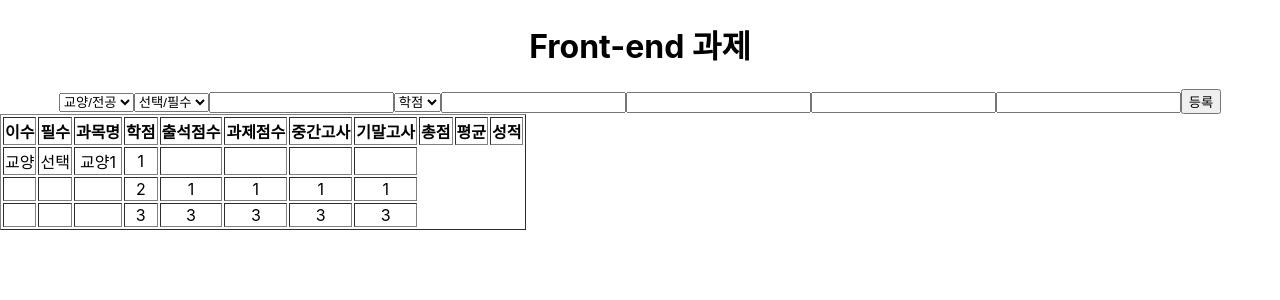
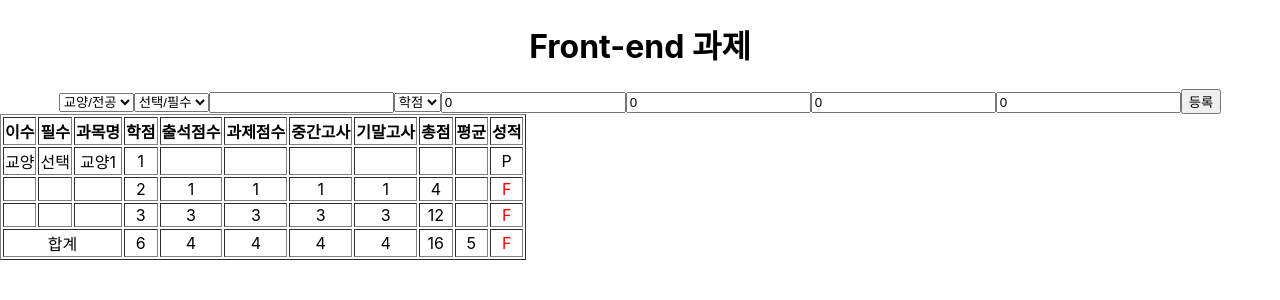
Before and after one commit to seungmin-park/frontend_subject, a React (Create React App) app: page / in a window 1280 px wide. Shown: the top 300 px of the page. Built offline with nearby package versions, Linux system fonts and the light colour scheme.

Commit message:
성적 데이터 추가 기능 개발

```diff
--- a/src/component/CreateGrade.js
+++ b/src/component/CreateGrade.js
@@ -1,29 +1,34 @@
 import React from 'react';
 
-function CreateGrade({course, required,name, credit, attend, task,midterm, final,onChange, onCreate}){
+function CreateGrade({name, attend, task,midterm, final,onChange, onCreate}){
     return (
         <div>
-                <select name='course'>
+                <select name='course' onChange={onChange}>
                     <option value={""}>교양/전공</option>
                     <option value={"교양"}>교양</option>
                     <option value={"전공"}>전공</option>
                 </select>
-                <select name='required'>
+                <select name='required' onChange={onChange}>
                     <option value={""}>선택/필수</option>
-                    <option value={"교양"}>교양</option>
-                    <option value={"전공"}>전공</option>
+                    <option value={"선택"}>선택</option>
+                    <option value={"필수"}>필수</option>
                 </select>
-                <input type="text" name="name"/>
-                <select name='credit'>
+                <input type="text" name="name" onChange={onChange}
+                value={name}/>
+                <select name='credit' onChange={onChange}>
                     <option value={0}>학점</option>
                     <option value={1}>1</option>
                     <option value={2}>2</option>
                     <option value={3}>3</option>
                 </select>
-            <input type="number" name="attend"/>
-            <input type="number" name="task"/>
-            <input type="number" name="midterm"/>
-            <input type="number" name="final"/>
+            <input type="number" name="attend" onChange={onChange}
+                value={attend}/>
+            <input type="number" name="task" onChange={onChange}
+                value={task}/>
+            <input type="number" name="midterm" onChange={onChange}
+                value={midterm}/>
+            <input type="number" name="final" onChange={onChange}
+                value={final}/>
             <button onClick={onCreate}>등록</button>
         </div>
     )
--- a/src/component/ReportCard.js
+++ b/src/component/ReportCard.js
@@ -1,11 +1,15 @@
 import { useRef, useState } from 'react';
-import datas from '../db/data.json';
-import aggregate from '../db/aggregate.json';
 import CreateGrade from './CreateGrade';
 
 
 export default function ReportCard(){
-    let subjectList = datas.subjects;
+    let total = 0;
+    let integrationCredit = 0;
+    let integrationAttend = 0;
+    let integrationTask = 0;
+    let integrationMidterm = 0;
+    let integrationFinal = 0;
+    let integrationTotal = 0;
     const nextId = useRef(3);
     const [inputs, setInputs] = useState({
         "course":"",
@@ -20,7 +24,7 @@ export default function ReportCard(){
     });
     const {course,required,name,credit,attend,task,midterm,final} = inputs;
     const [subjectGrades, setSubjectGrades] = useState([{
-        "id" : 1,
+        "id" : 0,
         "course":"교양",
         "required":"선택",
         "name":"교양1",
@@ -31,7 +35,7 @@ export default function ReportCard(){
         "final":0,
         "total":0
     },{
-        "id" : 2,
+        "id" : 1,
         "course":"",
         "required":"",
         "name":"",
@@ -74,7 +78,7 @@ export default function ReportCard(){
             midterm,
             final,
         }
-        setSubjectGrades({...setSubjectGrades, subjectGrade})
+        setSubjectGrades([...subjectGrades, subjectGrade])
         setInputs({
             "course":"",
             "required":"",
@@ -86,6 +90,7 @@ export default function ReportCard(){
             "final":0,
             "total":0
         })
+        nextId.current += 1;
     }
 
     // const [subjects, subjectsFunc] = useState(subjectList);
@@ -96,38 +101,41 @@ export default function ReportCard(){
 
     // }
 
-    // function getGrade(score){
-    //     if(score >= 95){
-    //         return "A+";
-    //     }
-    //     else if(score >= 90){
-    //         return "A0";
-    //     }
-    //     else if(score >= 85){
-    //         return "B+";
-    //     }
-    //     else if(score >= 80){
-    //         return "B0";
-    //     }
-    //     else if(score >= 75){
-    //         return "C+";
-    //     }
-    //     else if(score >= 70){
-    //         return "C0";
-    //     }
-    //     else if(score >= 65){
-    //         return "D+";
-    //     }
-    //     else if(score >= 60){
-    //         return "D0";
-    //     }
-    //     else{
-    //         return "F";
-    //     }
-    // }
-
+    function getGrade(credit,score){
+        if(credit === 1){
+            return "P"
+        }else{
+            if(score >= 95){
+                return "A+";
+            }
+            else if(score >= 90){
+                return "A0";
+            }
+            else if(score >= 85){
+                return "B+";
+            }
+            else if(score >= 80){
+                return "B0";
+            }
+            else if(score >= 75){
+                return "C+";
+            }
+            else if(score >= 70){
+                return "C0";
+            }
+            else if(score >= 65){
+                return "D+";
+            }
+            else if(score >= 60){
+                return "D0";
+            }
+            else{
+                return "F";
+            }
+        }
+    }
     return <>
-    <CreateGrade course={course} required={required} name={name} credit={credit} attend={attend} task={task} midterm={midterm} final={final} onChange={onChange} onCreate={onCreate} />
+    <CreateGrade name={name} attend={attend} task={task} midterm={midterm} final={final} onChange={onChange} onCreate={onCreate} />
     {/* <span>
         <span>1학년</span>
         <button onClick={add}>추가</button>
@@ -153,10 +161,14 @@ export default function ReportCard(){
         </thead>
         <tbody>
         {subjectGrades.map((subject) =>(
-            // total = subject.attend + subject.task + subject.midterm + subject.final,
-            // aggregate.total+= total,
-            // cnt++,
-        <tr>
+            integrationCredit+= parseInt(subject.credit),
+            integrationAttend+= parseInt(subject.attend),
+            integrationTask+= parseInt(subject.task),
+            integrationMidterm+= parseInt(subject.midterm),
+            integrationFinal+= parseInt(subject.final),
+            total = parseInt(subject.attend) + parseInt(subject.task) + parseInt(subject.midterm) + parseInt(subject.final),
+            integrationTotal+= total,
+        <tr key={subject.id}>
             <td>{subject.course}</td>
             <td>{subject.required}</td>
             <td>{subject.name}</td>
@@ -165,9 +177,9 @@ export default function ReportCard(){
             <td>{subject.task === 0 ? "" : subject.task}</td>
             <td>{subject.midterm === 0 ? "" : subject.midterm}</td>
             <td>{subject.final === 0 ? "" : subject.final}</td>
-            {/* <td>{total === 0 ? "" : total}</td>
+            <td>{total === 0 ? "" : total}</td>
             <td></td>
-            <td>{getGrade(total)}</td> */}
+            <td style={getGrade(subject.credit,total) === "F" ? {color : "red"} : {color : "black"}}>{getGrade(subject.credit, total)}</td>
         </tr>
         ))}
         </tbody>
@@ -203,22 +215,20 @@ export default function ReportCard(){
             <td></td>
             <td></td>
         </tr>
+        */}
         <tfoot>
             <tr>
                 <td colSpan={3}>합계</td>
-                <td>{subjects.map((subject) => {
-                    let credit = subject.credit;
-                })}</td>
-                <td>출석</td>
-                <td>과제</td>
-                <td>중간</td>
-                <td>기말</td>
-                <td>{aggregate.total}</td>
-                <td>{aggregate.total/cnt}</td>
-                <td style={getGrade(aggregate.total/cnt) === "F" ? {color : "red"} : {color : "black"}}>{getGrade(aggregate.total/cnt)}</td>
+                <td>{integrationCredit}</td>
+                <td>{integrationAttend}</td>
+                <td>{integrationTask}</td>
+                <td>{integrationMidterm}</td>
+                <td>{integrationFinal}</td>
+                <td>{integrationTotal}</td>
+                <td>{parseInt(integrationTotal/nextId.current)}</td>
+                <td style={getGrade(0,integrationTotal/nextId.current) === "F" ? {color : "red"} : {color : "black"}}>{getGrade(0,integrationTotal/nextId.current)}</td>
             </tr>
         </tfoot>
-         */}
     </table> }
     </>
 }
--- a/src/db/aggregate.json
+++ /dev/null
@@ -1,6 +0,0 @@
-{
-    "attend":0,
-    "task":0,
-    "midterm":0,
-    "final":0
-}
```
Also changed, not shown: src/db/subjectGrade.json (deleted, +0 -10 lines).
